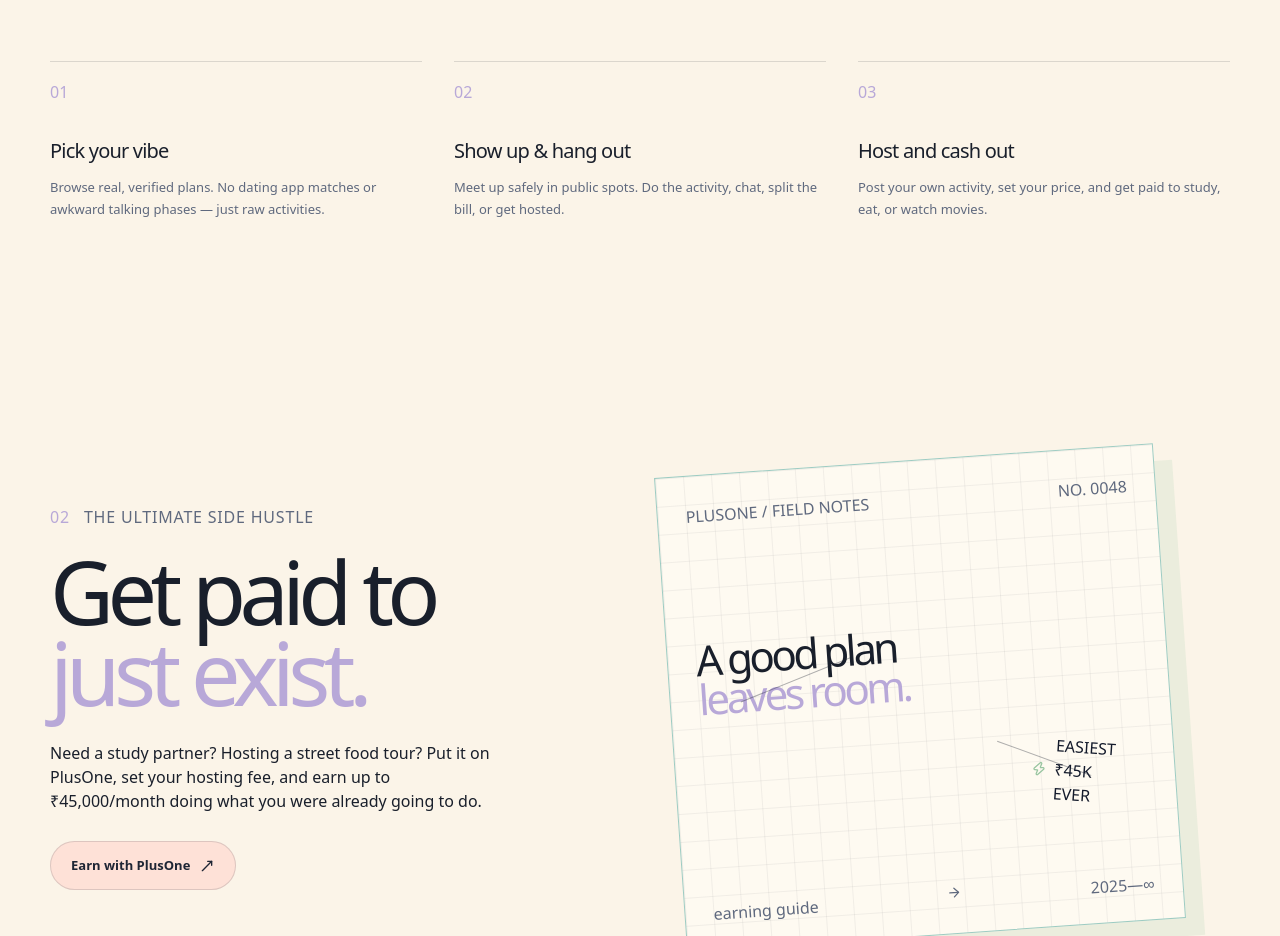
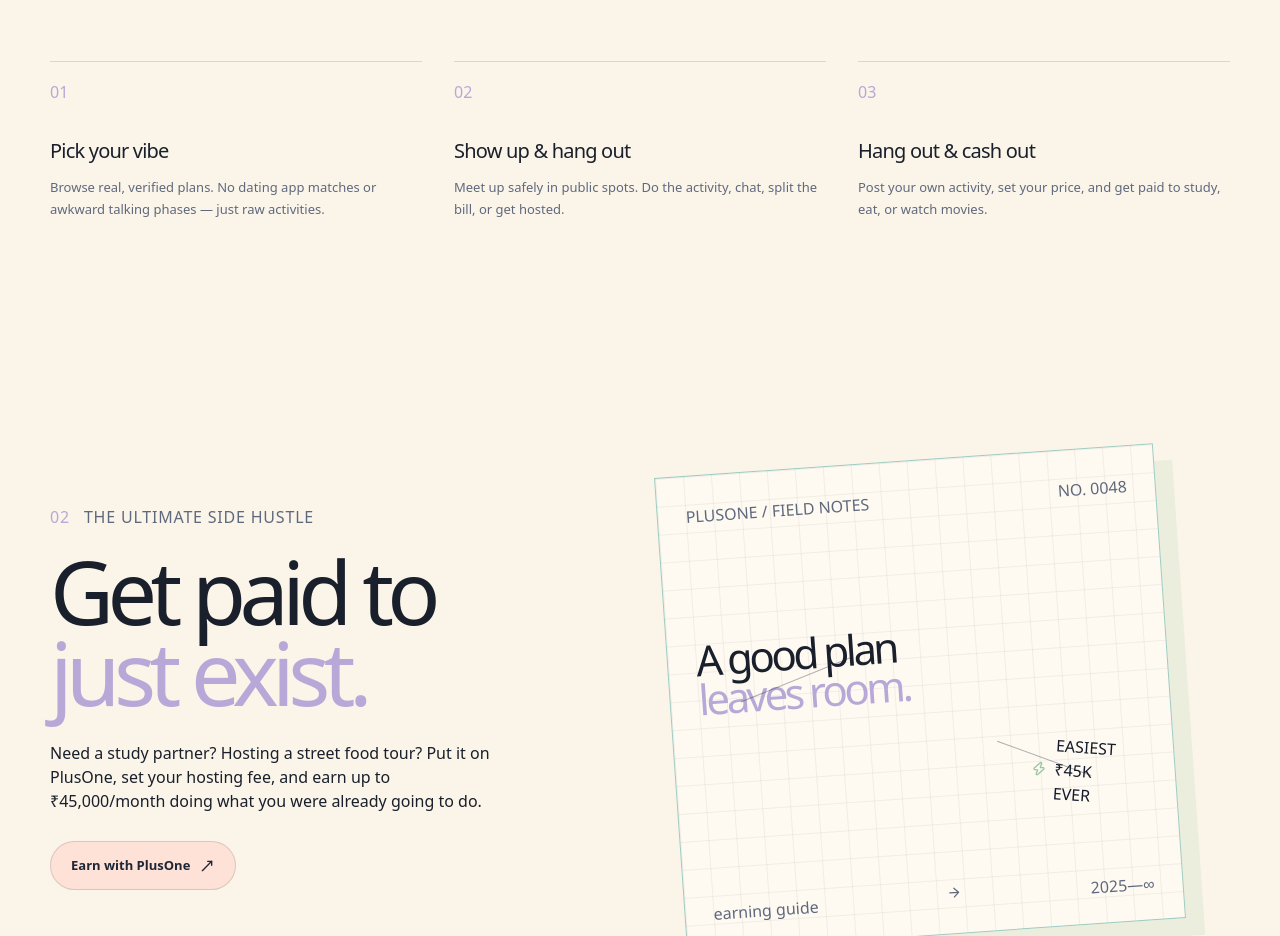
Before and after one commit to Aryan-Protein-Vala/PlusOne, a Next.js app in the folder plusone-app/: page / in a window 1280 px wide. Shown: the part 1500-2436 px from the top of the page. Built offline with nearby package versions, Linux system fonts and the light colour scheme; no server answers.

Commit message:
feat(app): update layout and landing page step 3 headers to Hang out & cash out

```diff
--- a/plusone-app/src/app/app/earn/layout.tsx
+++ b/plusone-app/src/app/app/earn/layout.tsx
@@ -21,7 +21,7 @@
     <div style={{ marginBottom: 24 }}>
       <div style={{ display: 'flex', justifyContent: 'space-between', alignItems: 'flex-start', flexWrap: 'wrap', gap: 16, marginBottom: 18 }}>
         <div>
-          <h1 style={{ fontSize: 'clamp(26px, 4vw, 34px)', fontWeight: 700, margin: '0 0 6px', letterSpacing: '-0.03em' }}>Host &amp; cash out.</h1>
+          <h1 style={{ fontSize: 'clamp(26px, 4vw, 34px)', fontWeight: 700, margin: '0 0 6px', letterSpacing: '-0.03em' }}>Hang out &amp; cash out.</h1>
           <p style={{ margin: 0, color: 'var(--muted-foreground)', fontSize: 15 }}>Get paid to hang out, study, or grab coffee. Pocket money sorted, zero corporate BS.</p>
         </div>
       </div>
--- a/plusone-app/src/components/landing/PlusOneLanding.tsx
+++ b/plusone-app/src/components/landing/PlusOneLanding.tsx
@@ -183,7 +183,7 @@
 
       <div className="activity-marquee" aria-label="Popular activities"><div className="marquee-track">{[...activities, ...activities].map((item, index) => <div className="marquee-item" key={`${item.label}-${index}`}><span className={`marquee-icon ${item.accent}`}><item.icon size={15} /></span><span>{item.label}</span><i>·</i><small>{item.meta}</small></div>)}</div></div>
 
-      <section id="how-it-works" className="section-wrap intro-section"><Reveal className="section-kicker"><span>01</span><span>No flakes. Just real vibes.</span></Reveal><Reveal><h2>Your friends are busy.<br /><span style={{ color: 'var(--primary)' }}>We aren&apos;t.</span></h2></Reveal><Reveal><p className="intro-copy">Stop begging your group chat to hang out. Get a verified plus one for movies, gaming, or dining, and never do cool stuff alone again.</p></Reveal><div className="rule-grid"><Reveal delay={0.05}><div><span className="big-number">01</span><h3>Pick your vibe</h3><p>Browse real, verified plans. No dating app matches or awkward talking phases — just raw activities.</p></div></Reveal><Reveal delay={0.12}><div><span className="big-number">02</span><h3>Show up &amp; hang out</h3><p>Meet up safely in public spots. Do the activity, chat, split the bill, or get hosted.</p></div></Reveal><Reveal delay={0.19}><div><span className="big-number">03</span><h3>Host and cash out</h3><p>Post your own activity, set your price, and get paid to study, eat, or watch movies.</p></div></Reveal></div></section>
+      <section id="how-it-works" className="section-wrap intro-section"><Reveal className="section-kicker"><span>01</span><span>No flakes. Just real vibes.</span></Reveal><Reveal><h2>Your friends are busy.<br /><span style={{ color: 'var(--primary)' }}>We aren&apos;t.</span></h2></Reveal><Reveal><p className="intro-copy">Stop begging your group chat to hang out. Get a verified plus one for movies, gaming, or dining, and never do cool stuff alone again.</p></Reveal><div className="rule-grid"><Reveal delay={0.05}><div><span className="big-number">01</span><h3>Pick your vibe</h3><p>Browse real, verified plans. No dating app matches or awkward talking phases — just raw activities.</p></div></Reveal><Reveal delay={0.12}><div><span className="big-number">02</span><h3>Show up &amp; hang out</h3><p>Meet up safely in public spots. Do the activity, chat, split the bill, or get hosted.</p></div></Reveal><Reveal delay={0.19}><div><span className="big-number">03</span><h3>Hang out &amp; cash out</h3><p>Post your own activity, set your price, and get paid to study, eat, or watch movies.</p></div></Reveal></div></section>
 
       <section id="for-hosts" className="section-wrap split-section"><div className="section-copy"><Reveal className="section-kicker"><span>02</span><span>The ultimate side hustle</span></Reveal><Reveal><h2>Get paid to<br /><em>just exist.</em></h2></Reveal><Reveal><p style={{ marginTop: '28px' }}>Need a study partner? Hosting a street food tour? Put it on PlusOne, set your hosting fee, and earn up to ₹45,000/month doing what you were already going to do.</p></Reveal><Reveal><Link className="button button-secondary" href="/app/earn">Earn with PlusOne <MoveUpRight size={16} /></Link></Reveal></div><Reveal className="host-art"><div className="grid-paper"><div className="paper-top"><span>PLUSONE / FIELD NOTES</span><span>NO. 0048</span></div><div className="paper-title">A good plan<br /><span>leaves room.</span></div><div className="hand-line line-a" /><div className="hand-line line-b" /><div className="paper-stamp"><Zap size={15} /><span>Easiest<br />₹45k<br />ever</span></div><div className="paper-footer"><span>earning guide</span><ArrowRight size={15} /><span>2025—∞</span></div></div></Reveal></section>
 
```
